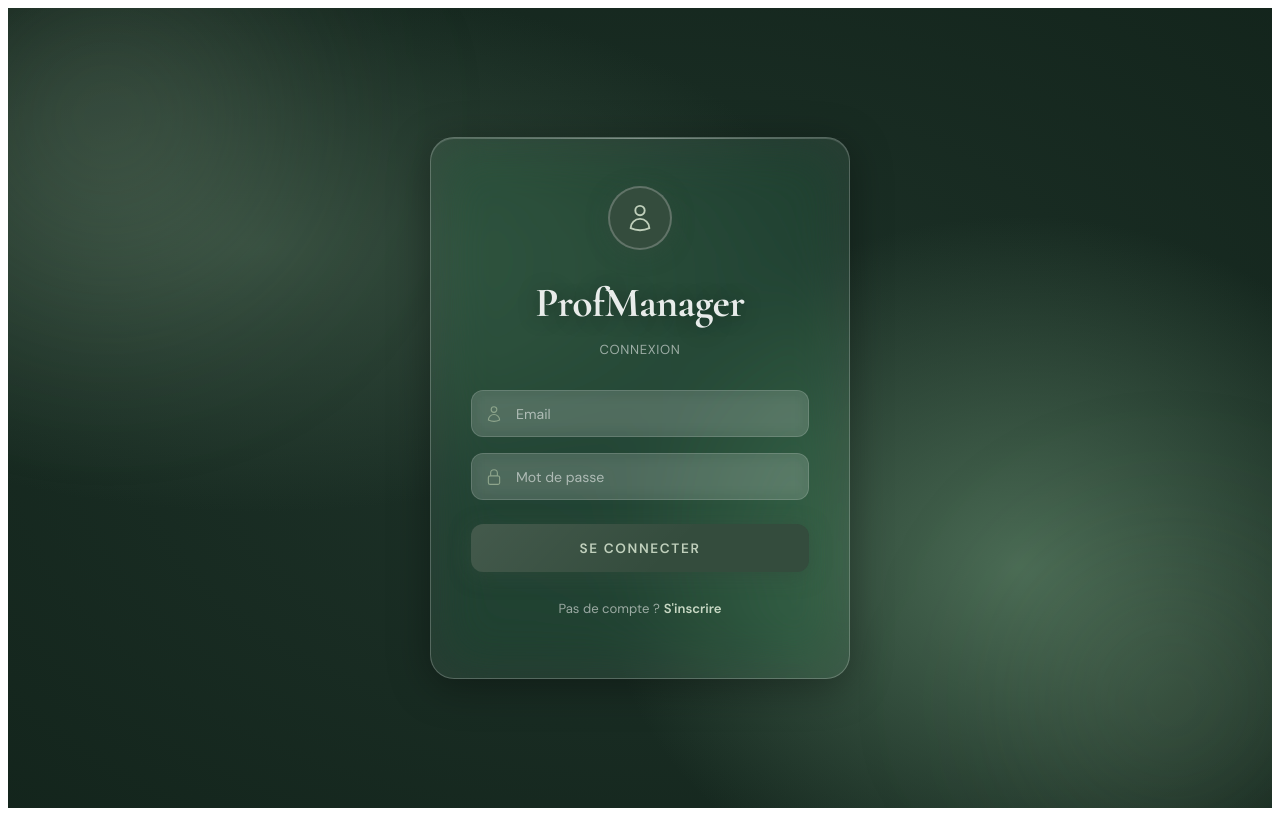
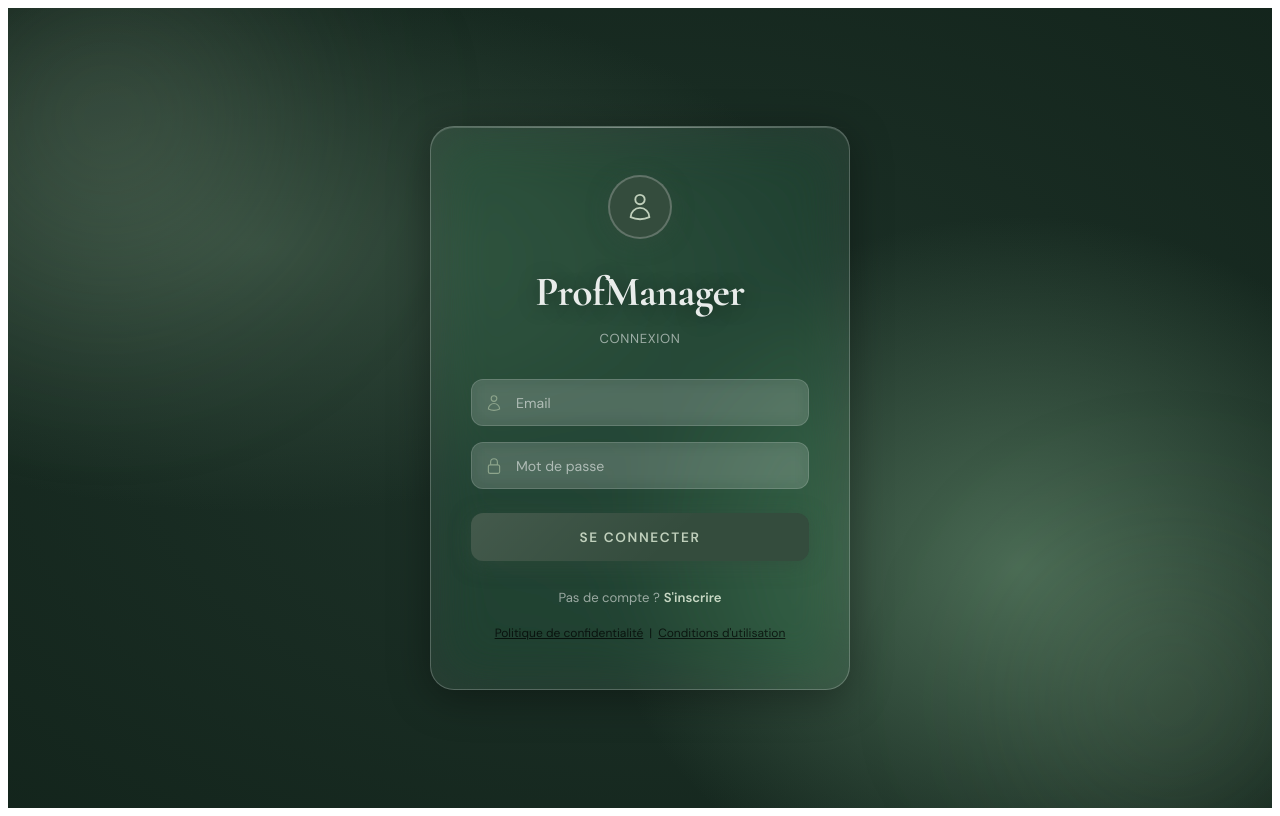
Before and after one commit to ASMAALDALIL/ProfManager, a React (Vite) app in the folder frontend/: page /login in a window 1280 px wide. Built offline with nearby package versions, Linux system fonts and the light colour scheme; no server answers; the HTML template or start-up script is replaced by a standard one.

Commit message:
Simplify language detection in Login component
Refactor language handling for login component.

```diff
--- a/frontend/src/pages/auth/Login.jsx
+++ b/frontend/src/pages/auth/Login.jsx
@@ -10,10 +10,12 @@ const Login = ({ setIsAuthenticated }) => {
   const [email, setEmail] = useState("");
   const [password, setPassword] = useState("");
 
+  const isAr = i18n.language?.startsWith("ar");
+
   const handleLogin = async (e) => {
     e.preventDefault();
     try {
-      const cleanLang = i18n.language?.startsWith("ar") ? "ar" : "fr";
+      const cleanLang = isAr ? "ar" : "fr";
       const res = await api.post(
         "auth/login",
         { email, mot_de_passe: password },
@@ -42,13 +44,13 @@ const Login = ({ setIsAuthenticated }) => {
 
         <h1 className="login-title">ProfManager</h1>
         <p className="login-subtitle">
-          {i18n.language?.startsWith("ar") ? "تسجيل الدخول" : "Connexion"}
+          {isAr ? "تسجيل الدخول" : "Connexion"}
         </p>
 
         <form
           onSubmit={handleLogin}
           className="login-form"
-          dir={i18n.language?.startsWith("ar") ? "rtl" : "ltr"}
+          dir={isAr ? "rtl" : "ltr"}
         >
           <div className="login-field-wrapper">
             <input
@@ -97,6 +99,39 @@ const Login = ({ setIsAuthenticated }) => {
             {t("link_register")}
           </span>
         </p>
+
+        {/* Liens obligatoires pour Google AdSense */}
+        <div
+          style={{
+            marginTop: "1.2rem",
+            fontSize: "0.75rem",
+            textAlign: "center",
+            opacity: 0.7,
+          }}
+          dir={isAr ? "rtl" : "ltr"}
+        >
+          <span
+            onClick={() => navigate("/privacy-policy")}
+            style={{
+              cursor: "pointer",
+              textDecoration: "underline",
+              margin: "0 6px",
+            }}
+          >
+            {isAr ? "سياسة الخصوصية" : "Politique de confidentialité"}
+          </span>
+          |
+          <span
+            onClick={() => navigate("/terms")}
+            style={{
+              cursor: "pointer",
+              textDecoration: "underline",
+              margin: "0 6px",
+            }}
+          >
+            {isAr ? "شروط الاستخدام" : "Conditions d'utilisation"}
+          </span>
+        </div>
       </div>
     </div>
   );
```
